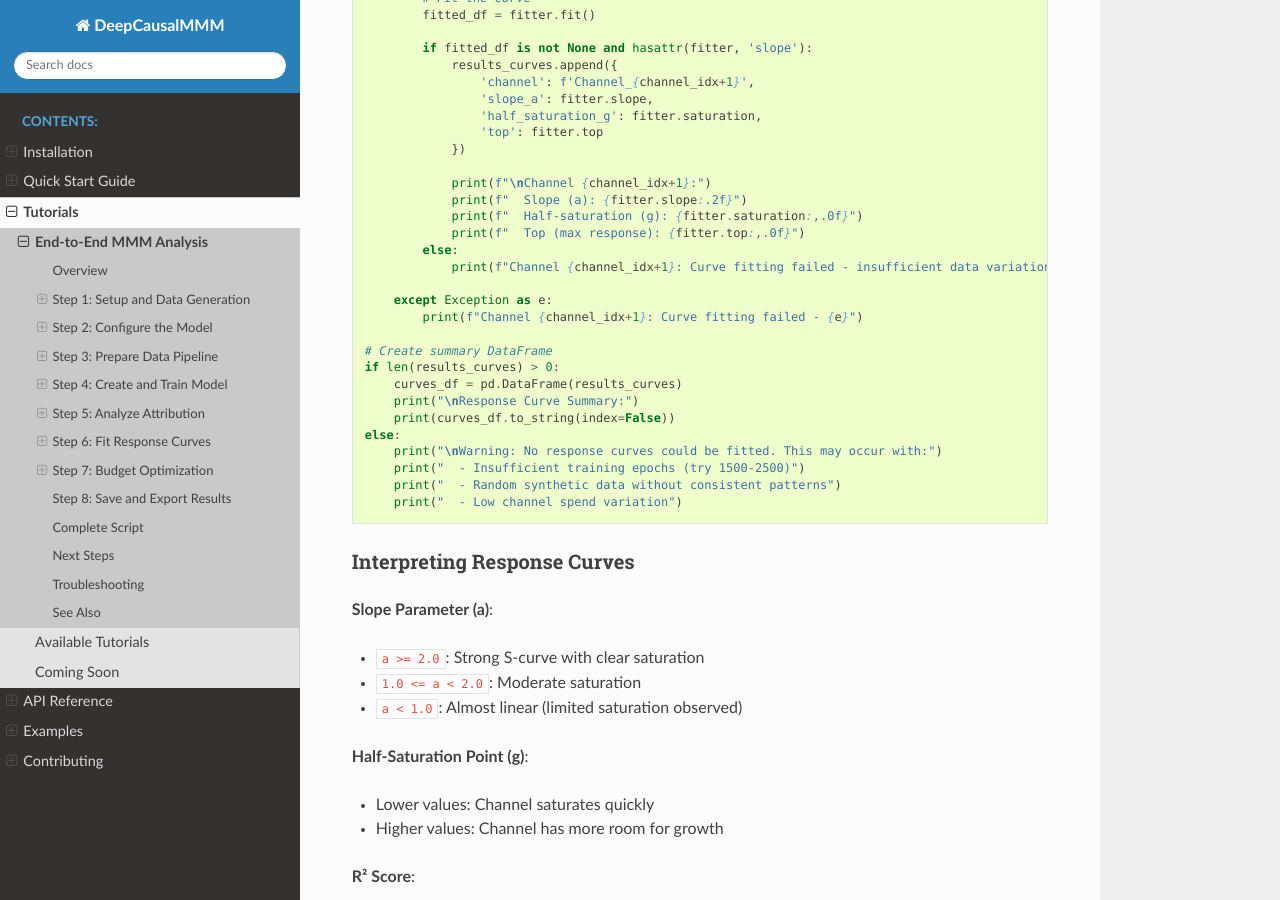
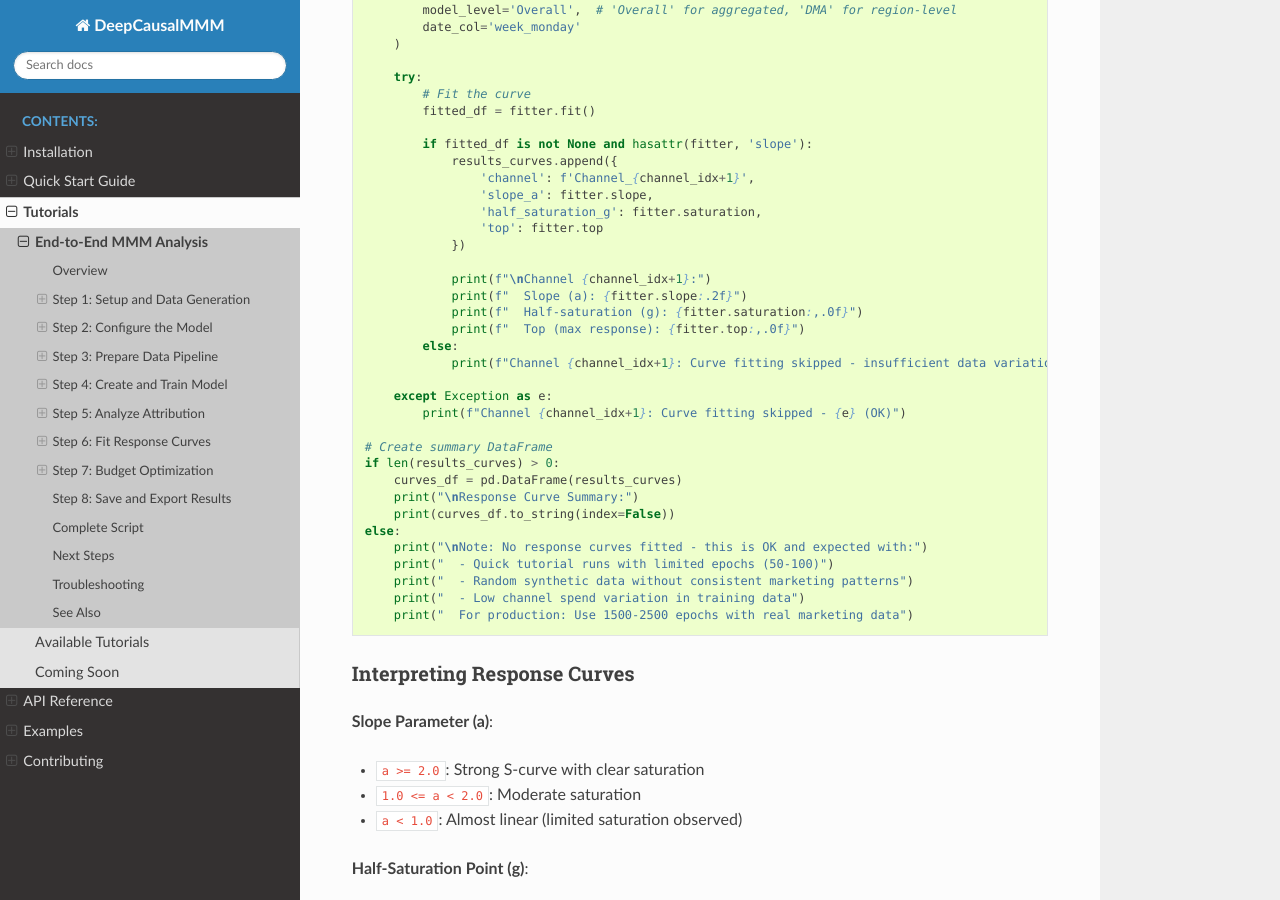
Before and after one commit to adityapt/deepcausalmmm, a Sphinx documentation site: the page built from docs/source/tutorials/basic_mmm_workflow.rst, in a window 1280 px wide and 900 px high, scrolled down 5374 px. Built offline with Sphinx 7.4.7 and the Read the Docs theme 3.1.0, drawn with Linux system fonts in a browser that asks for light colours; pages that are not in the unit, such as notebooks, are missing from menus; some of the changed text lies outside the part shown.

Commit message:
Add clarification that curve fitting failures are OK in Step 6
User-Requested Clarification:

Added multiple notes that curve fitting failures are expected and acceptable:

1. Upfront note before code block:
   'Curve fitting may not succeed with limited training epochs or synthetic data.
    This is expected and OK - the code handles it gracefully.'

2. In error messages:
   Changed 'failed' to 'skipped' and added '(OK)' suffix

3. In warning message:
   Changed 'Warning' to 'Note'
   Emphasized 'this is OK and expected'
   Added context about quick tutorial runs vs production

This prevents users from thinking something is wrong when curves don't fit
on synthetic data with 50-100 epochs (tutorial setting).

NOT PUSHED - awaiting user approval.

```diff
--- a/docs/source/tutorials/basic_mmm_workflow.rst
+++ b/docs/source/tutorials/basic_mmm_workflow.rst
@@ -248,7 +248,9 @@ Channel-Level Attribution
 Step 6: Fit Response Curves
 ----------------------------
 
-Analyze saturation and diminishing returns for each channel:
+Analyze saturation and diminishing returns for each channel.
+
+**Note**: Curve fitting may not succeed with limited training epochs or synthetic data. This is expected and OK - the code handles it gracefully. For production use with real data and sufficient training, curves will fit successfully.
 
 .. code-block:: python
 
@@ -300,10 +302,10 @@ Analyze saturation and diminishing returns for each channel:
                 print(f"  Half-saturation (g): {fitter.saturation:,.0f}")
                 print(f"  Top (max response): {fitter.top:,.0f}")
             else:
-                print(f"Channel {channel_idx+1}: Curve fitting failed - insufficient data variation")
+                print(f"Channel {channel_idx+1}: Curve fitting skipped - insufficient data variation (OK)")
 
         except Exception as e:
-            print(f"Channel {channel_idx+1}: Curve fitting failed - {e}")
+            print(f"Channel {channel_idx+1}: Curve fitting skipped - {e} (OK)")
 
     # Create summary DataFrame
     if len(results_curves) > 0:
@@ -311,10 +313,11 @@ Analyze saturation and diminishing returns for each channel:
         print("\nResponse Curve Summary:")
         print(curves_df.to_string(index=False))
     else:
-        print("\nWarning: No response curves could be fitted. This may occur with:")
-        print("  - Insufficient training epochs (try 1500-2500)")
-        print("  - Random synthetic data without consistent patterns")
-        print("  - Low channel spend variation")
+        print("\nNote: No response curves fitted - this is OK and expected with:")
+        print("  - Quick tutorial runs with limited epochs (50-100)")
+        print("  - Random synthetic data without consistent marketing patterns")
+        print("  - Low channel spend variation in training data")
+        print("  For production: Use 1500-2500 epochs with real marketing data")
 
 Interpreting Response Curves
 ~~~~~~~~~~~~~~~~~~~~~~~~~~~~~
```
